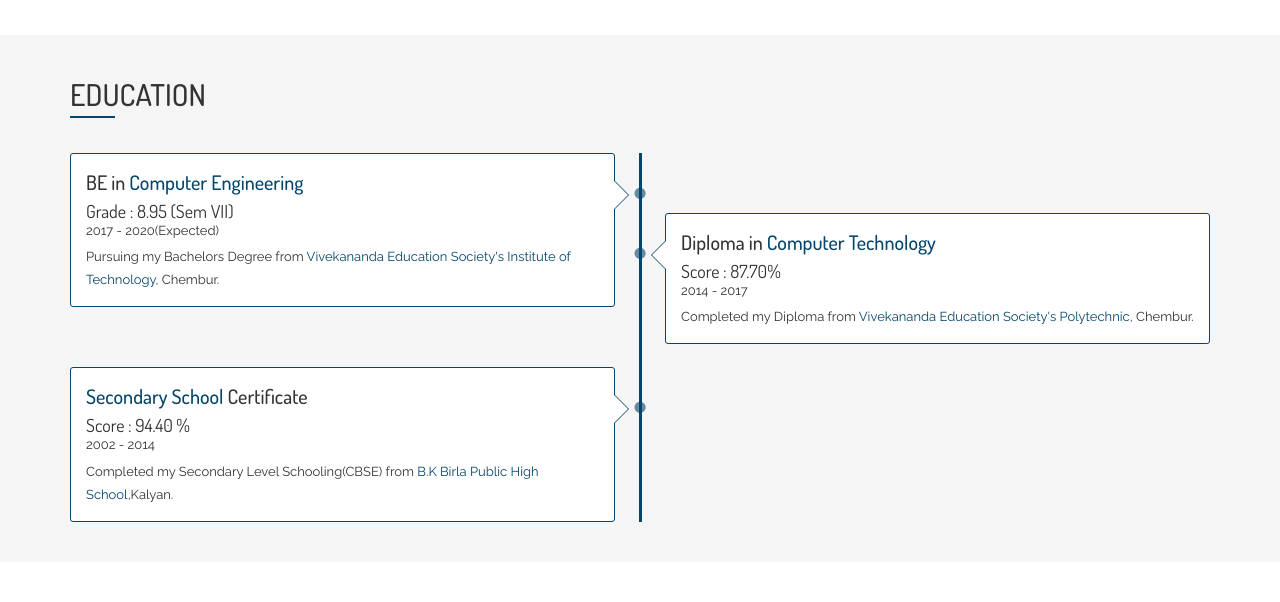
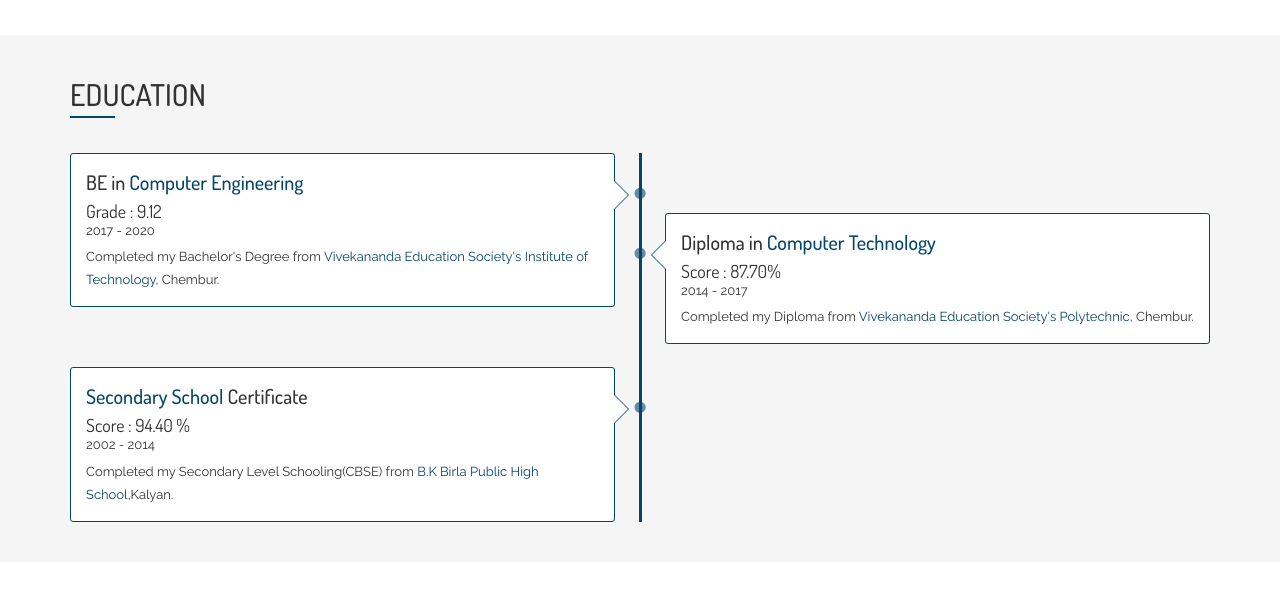
Before and after one commit to dhirenchotwani/dhirenchotwani.github.io, a PHP site: page / in a window 1280 px wide. Shown: the part 2001-2603 px from the top of the page. Run offline with PHP 8.4, Linux system fonts and the light colour scheme; some libraries are stand-ins or nearby versions.

Commit message:
minor updates

```diff
--- a/index.html
+++ b/index.html
@@ -409,11 +409,11 @@
 										<div class="timeline-panel">
 											<div class="timeline-heading">
 												<h2>BE in <b style="color: #04456b">Computer Engineering</b></h2>
-												<h3>Grade : 8.95 (sem VII)</h3>
-												<span class="date">2017 - 2020(Expected)</span>
+												<h3>Grade : 9.12</h3>
+												<span class="date">2017 - 2020</span>
 											</div>
 											<div class="timeline-body">
-												<p>Pursuing my Bachelors Degree from <a style="color: #04456b" href="https://ves.ac.in/vesit/">Vivekananda Education Society's Institute of Technology</a>, Chembur. </p>
+												<p>Completed my Bachelor's Degree from <a style="color: #04456b" href="https://ves.ac.in/vesit/">Vivekananda Education Society's Institute of Technology</a>, Chembur. </p>
 											</div>
 
 										</div>
@@ -731,7 +731,7 @@
 						<div class="row" >
 							<div class="col-xs-12">
 								<div class="copyright text-center">
-									<p>Dhiren Chotwani © Copyright 2019. All Rights Reserved.</p>
+									<p>Dhiren Chotwani © Copyright <span id="year"></span>. All Rights Reserved.</p>
 								</div>
 							</div>
 						</div>
@@ -749,6 +749,9 @@
 	</div>
 	<!-- End Main Container-->
 	<script src="https://smtpjs.com/v3/smtp.js">
+</script>
+<script>
+	document.getElementById('year').innerHTML=new Date().getFullYear();
 </script>
 <script>
 	function sendMail(){
@@ -773,8 +776,7 @@
 			 document.getElementById("msgSubmit").style.display="block"
 
 			);
-//
-			console.log("done");
+//console.log("done");
 		}
 	}
 	</script>
--- a/rnd.txt
+++ /dev/null
@@ -1 +0,0 @@
-hello ji hello
--- a/style.css
+++ b/style.css
@@ -384,7 +384,7 @@ section:nth-child(2n){
 	width:100%!important;
 }
 .jspDrag{
-	background:rgba(0, 0, 0, 0.1);
+	background:rgba(0, 0, 255, 0.1);
 	-webkit-border-radius:5px;
 	-moz-border-radius:5px;
 	border-radius:5px;
```
